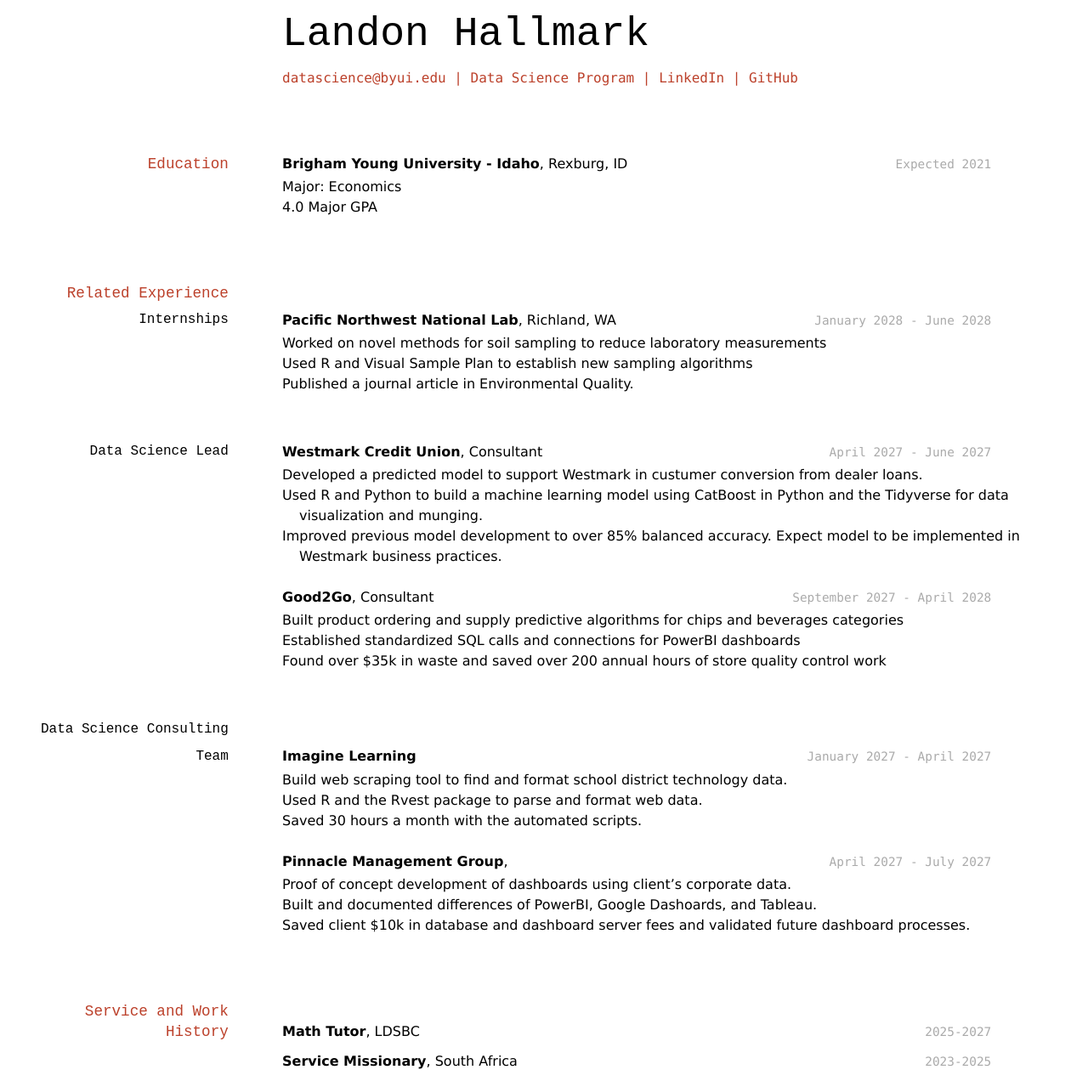
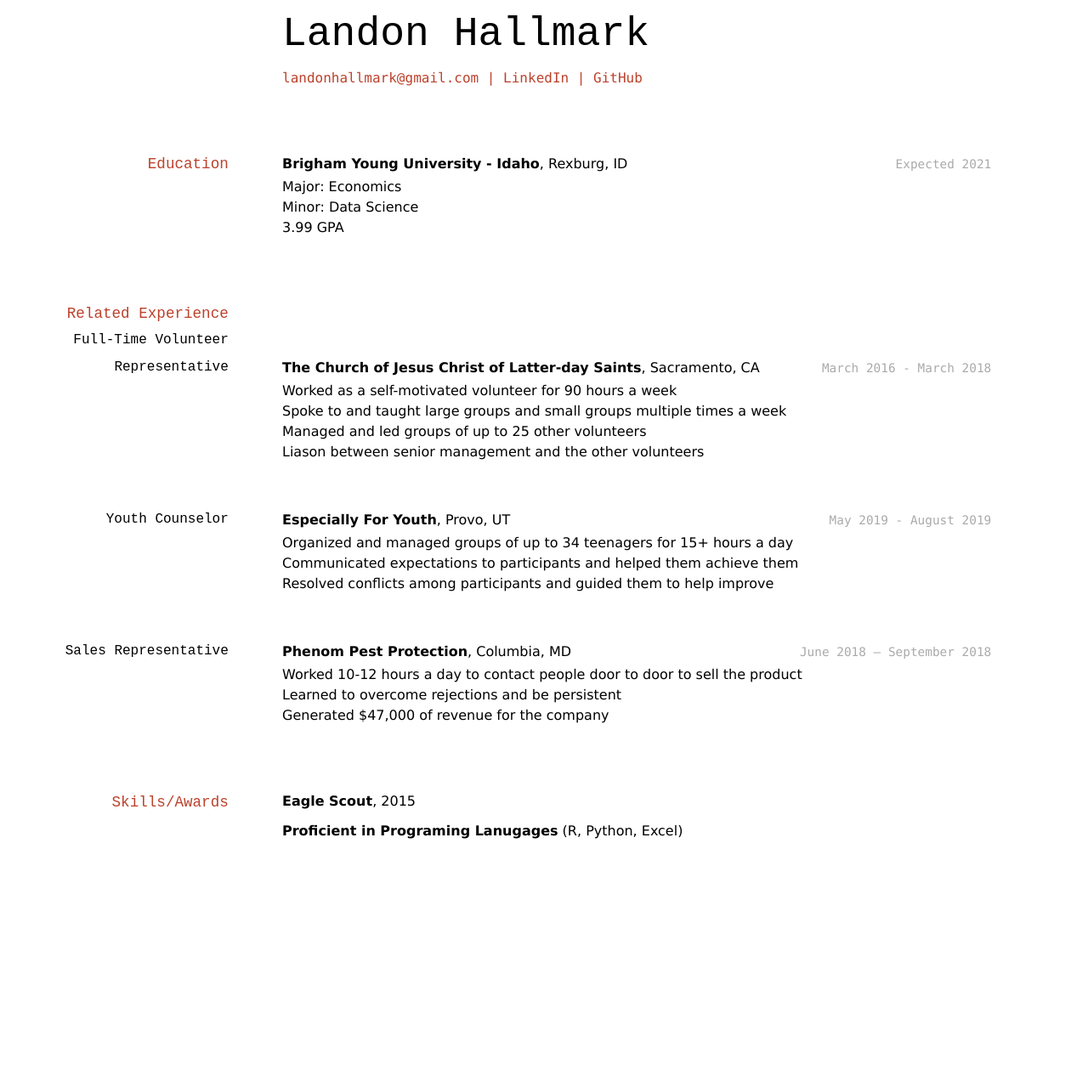
Before and after one commit to landonhallmark/hallmark_resume, a Jekyll site: the page built from docs/index.md, in a window 1280 px wide. Shown: the whole page at 85% size. Built offline with Jekyll 4.4.1, drawn with Linux system fonts in a browser that asks for light colours; after the commit the page ends 1002 px from its top, so only the background shows below that.

Commit message:
final resume

```diff
--- a/docs/index.md
+++ b/docs/index.md
@@ -6,10 +6,9 @@ title: Landon Hallmark's Resume
 
 
 <div id="webaddress">
-<a href="datascience@byui.edu">datascience@byui.edu</a>
-| <a href="https://byuidatascience.github.io/development.html">Data Science Program</a>
-| <a href="https://www.linkedin.com/groups/13537407/">LinkedIn</a>
-| <a href="https://github.com/byuids-resumes">GitHub</a>
+<a href="landonhallmark@gmail.com">landonhallmark@gmail.com</a>
+|  <a href="www.linkedin.com/in/landonhallmark">LinkedIn</a>
+| <a href="https://github.com/landonhallmark">GitHub</a>
 </div>
 
 <!-- https://www.monique.tech/the-art-of-markdown -->
@@ -20,61 +19,46 @@ title: Landon Hallmark's Resume
 __Brigham Young University - Idaho__, Rexburg, ID
 
 - Major: Economics
-- 4.0 Major GPA
+- Minor: Data Science
+- 3.99  GPA
 
 
 ## Related Experience
 
-### Internships
+### Full-Time Volunteer Representative
+`March 2016 - March 2018`
+__The Church of Jesus Christ of Latter-day Saints__, Sacramento, CA
 
-`January 2028 - June 2028`
-__Pacific Northwest National Lab__, Richland, WA
+- Worked as a self-motivated volunteer for 90 hours a week
+- Spoke to and taught large groups and small groups multiple times a week
+- Managed and led groups of up to 25 other volunteers
+- Liason between senior management and the other volunteers
 
-- Worked on novel methods for soil sampling to reduce laboratory measurements
-- Used R and Visual Sample Plan to establish new sampling algorithms
-- Published a journal article in Environmental Quality.
+### Youth Counselor
 
-### Data Science Lead
+`May 2019 - August 2019`
+__Especially For Youth__, Provo, UT
 
-`April 2027 - June 2027`
-__Westmark Credit Union__, Consultant
+- Organized and managed groups of up to 34 teenagers for 15+ hours a day
+- Communicated expectations to participants and helped them achieve them
+- Resolved conflicts among participants and guided them to help improve
 
-- Developed a predicted model to support Westmark in custumer conversion from dealer loans.
-- Used R and Python to build a machine learning model using CatBoost in Python and the Tidyverse for data visualization and munging.
-- Improved previous model development to over 85% balanced accuracy. Expect model to be implemented in Westmark business practices.
+### Sales Representative
 
-`September 2027 - April 2028`
-__Good2Go__, Consultant
+`June 2018 – September 2018`
+__Phenom Pest Protection__, Columbia, MD
 
-- Built product ordering and supply predictive algorithms for chips and beverages categories
-- Established standardized SQL calls and connections for PowerBI dashboards
-- Found over $35k in waste and saved over 200 annual hours of store quality control work
-
-### Data Science Consulting Team
-
-`January 2027 - April 2027`
-__Imagine Learning__
-
-- Build web scraping tool to find and format school district technology data.
-- Used R and the Rvest package to parse and format web data.
-- Saved 30 hours a month with the automated scripts.
-
-`April 2027 - July 2027`
-__Pinnacle Management Group__,
-
-- Proof of concept development of dashboards using client's corporate data.
-- Built and documented differences of PowerBI, Google Dashoards, and Tableau.
-- Saved client $10k in database and dashboard server fees and validated future dashboard processes.
+- Worked 10-12 hours a day to contact people door to door to sell the product
+- Learned to overcome rejections and be persistent
+- Generated $47,000 of revenue for the company
 
 
-## Service and Work History
+## Skills/Awards
 
-`2025-2027`
-__Math Tutor__, LDSBC
+__Eagle Scout__, 2015
 
-
-`2023-2025`
-__Service Missionary__, South Africa
+__Proficient in Programing Lanugages__
+(R, Python, Excel)
 
 
 
```
